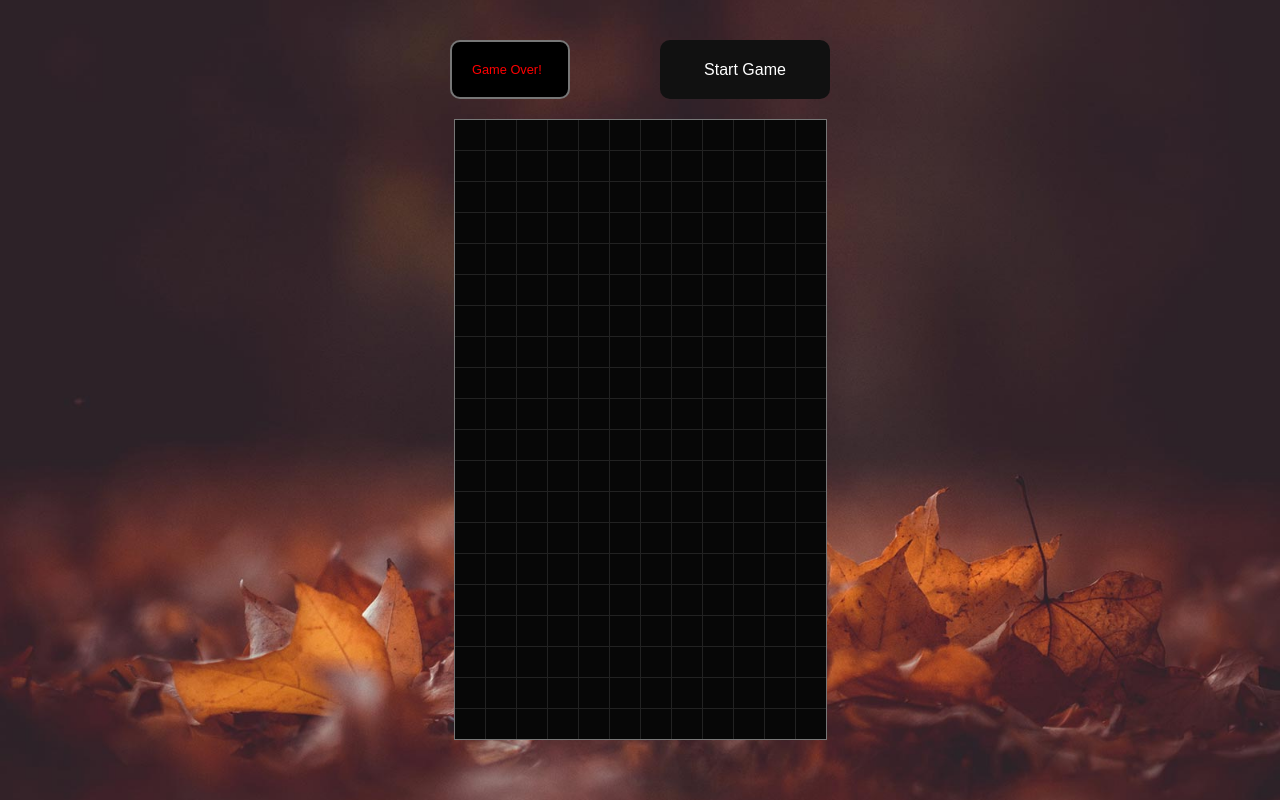
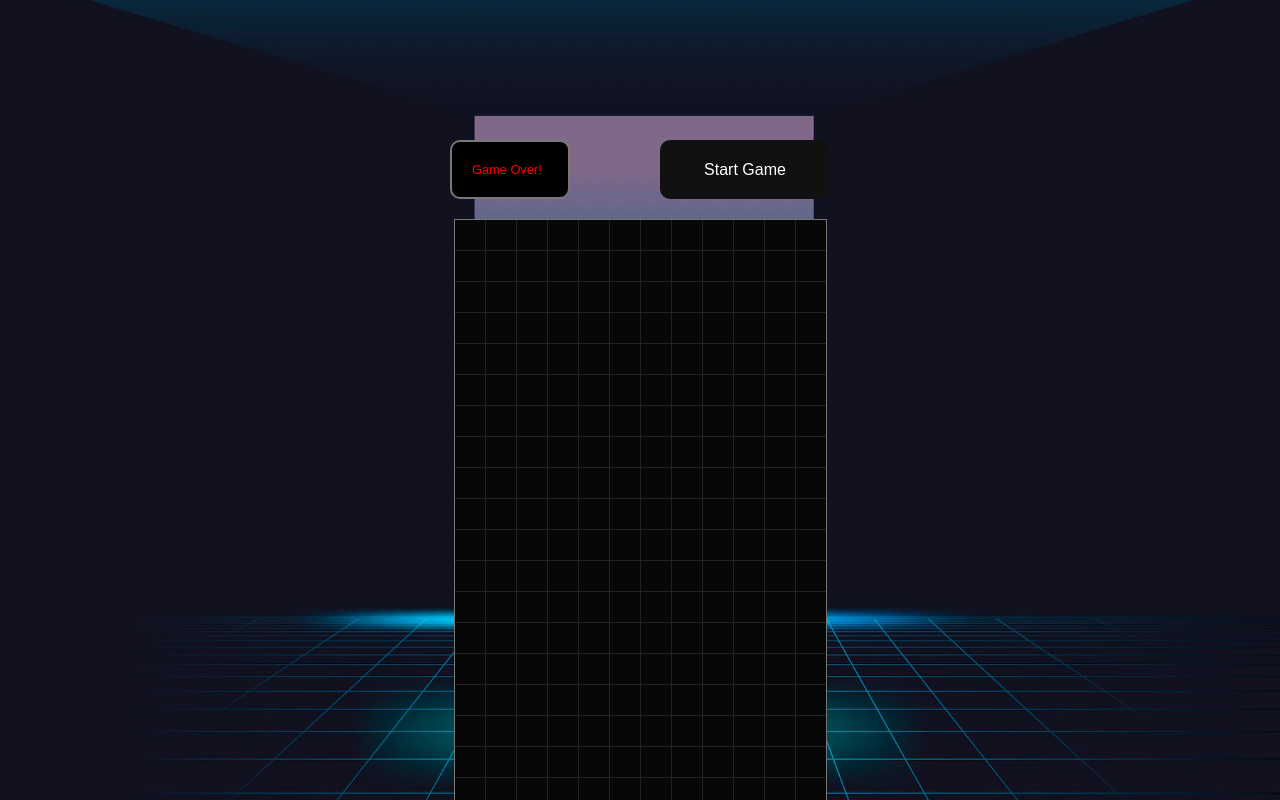
Before and after one commit to h4rb4rd/react-tetris, a React (Vite) app: page / in a window 1280 px wide. Built offline with nearby package versions, Linux system fonts and the light colour scheme.

Commit message:
refactor: background

```diff
--- a/src/App.tsx
+++ b/src/App.tsx
@@ -17,8 +17,9 @@ const StyledTetris = styled.div`
   display: flex;
   flex-direction: column;
   align-items: center;
+  height: 100%;
+  margin-top: 100px;
   padding: 40px;
-  margin: 0 auto;
   .display {
     display: flex;
     justify-content: space-between;
--- a/src/main.tsx
+++ b/src/main.tsx
@@ -3,7 +3,7 @@ import ReactDOM from 'react-dom/client';
 import { createGlobalStyle } from 'styled-components';
 
 import App from './App';
-import bg from './assets/bg.jpg';
+import bg from './assets/bg.webp';
 
 const GlobalStyles = createGlobalStyle`
   body {
```
Also changed, not shown: src/assets/bg.jpg (deleted), src/assets/bg.webp (added).
